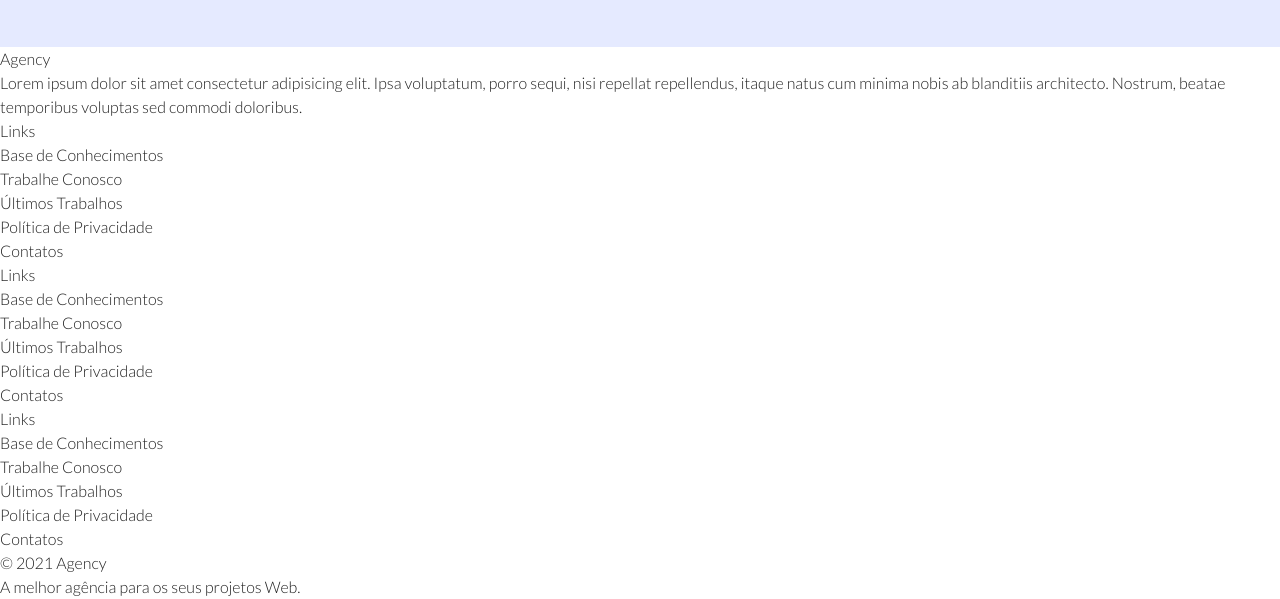
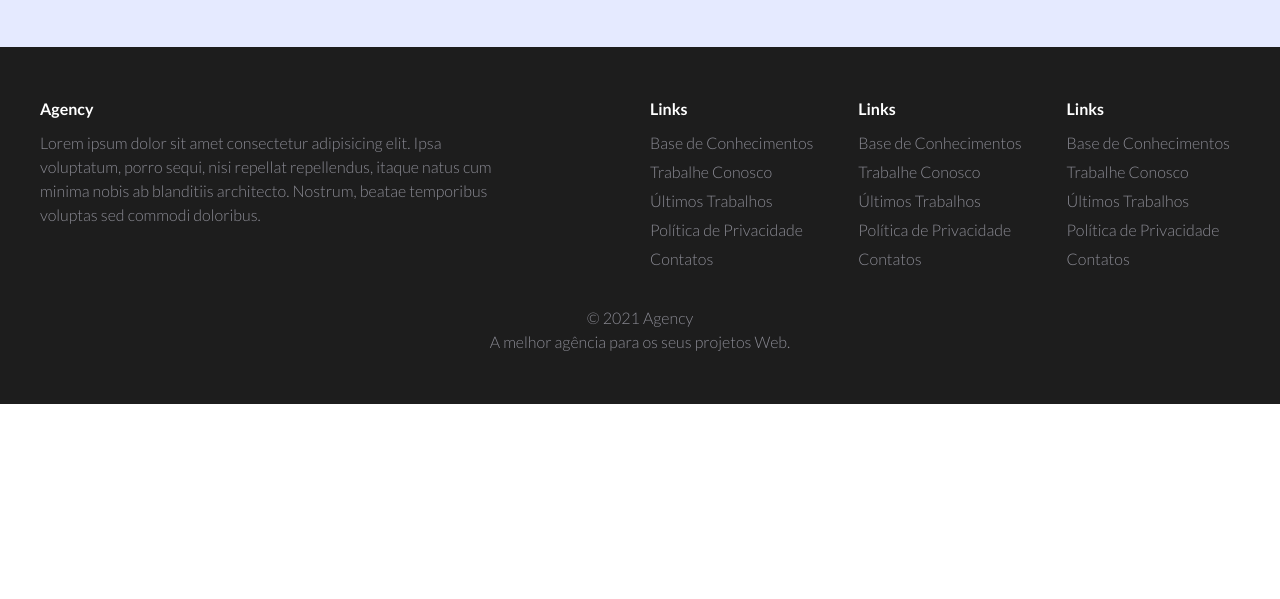
Before and after one commit to otaviosouza/css-sass-rwd, a plain HTML site: page 02_agency-practice/index.html in a window 1280 px wide. Shown: the part 2417-3016 px from the top of the page. After the commit the page ends 2821 px from the top, so only its background shows below. Drawn offline with Linux system fonts and the light colour scheme.

Commit message:
Begins RWD

```diff
--- a/02_agency-practice/assets/sass/styles.sass
+++ b/02_agency-practice/assets/sass/styles.sass
@@ -143,3 +143,37 @@
         .job__card-description
             padding: 1rem
             font-size: .9em
+.footer
+    padding: 5rem 2rem
+    background-color: $footer-bg
+    color: $text-color
+    &__container
+        max-width: 120rem
+        margin: 0 auto
+        display: flex
+        flex-wrap: wrap
+        &_desc, &_links
+            width: 50%
+        &_desc
+            p
+                width: 80%
+        &_links
+            display: flex
+            justify-content: space-between
+            &-list
+                padding: 0 1rem
+                li
+                    margin-bottom: .5rem
+                    a
+                        color: $text-color
+                        transition: .5s
+                        &:hover
+                            color: $light-color
+        &_copyright
+            width: 100%
+            margin-top: 3rem
+            text-align: center
+    &__title
+        margin-bottom: 1rem
+        font-weight: 700
+        color: $light-color
--- a/02_agency-practice/index.html
+++ b/02_agency-practice/index.html
@@ -120,9 +120,7 @@
                         <li><a href="">Política de Privacidade</a></li>
                         <li><a href="">Contatos</a></li>
                     </ul>
-                </div>
-            </div><!-- /footer__container_links -->
-            <div class="footer__container_links">
+                </div><!-- /footer__container_links-list -->
                 <div class="footer__container_links-list">
                     <h3 class="footer__title">Links</h3>
                     <ul>
@@ -132,9 +130,7 @@
                         <li><a href="">Política de Privacidade</a></li>
                         <li><a href="">Contatos</a></li>
                     </ul>
-                </div>
-            </div><!-- /footer__container_links -->
-            <div class="footer__container_links">
+                </div><!-- /footer__container_links-list -->
                 <div class="footer__container_links-list">
                     <h3 class="footer__title">Links</h3>
                     <ul>
@@ -144,7 +140,7 @@
                         <li><a href="">Política de Privacidade</a></li>
                         <li><a href="">Contatos</a></li>
                     </ul>
-                </div>
+                </div><!-- /footer__container_links-list -->
             </div><!-- /footer__container_links -->
             <div class="footer__container_copyright">
                 <p>&copy;&nbsp;2021 Agency</p>
```
Also changed, not shown: 02_agency-practice/assets/css/styles.min.css.
